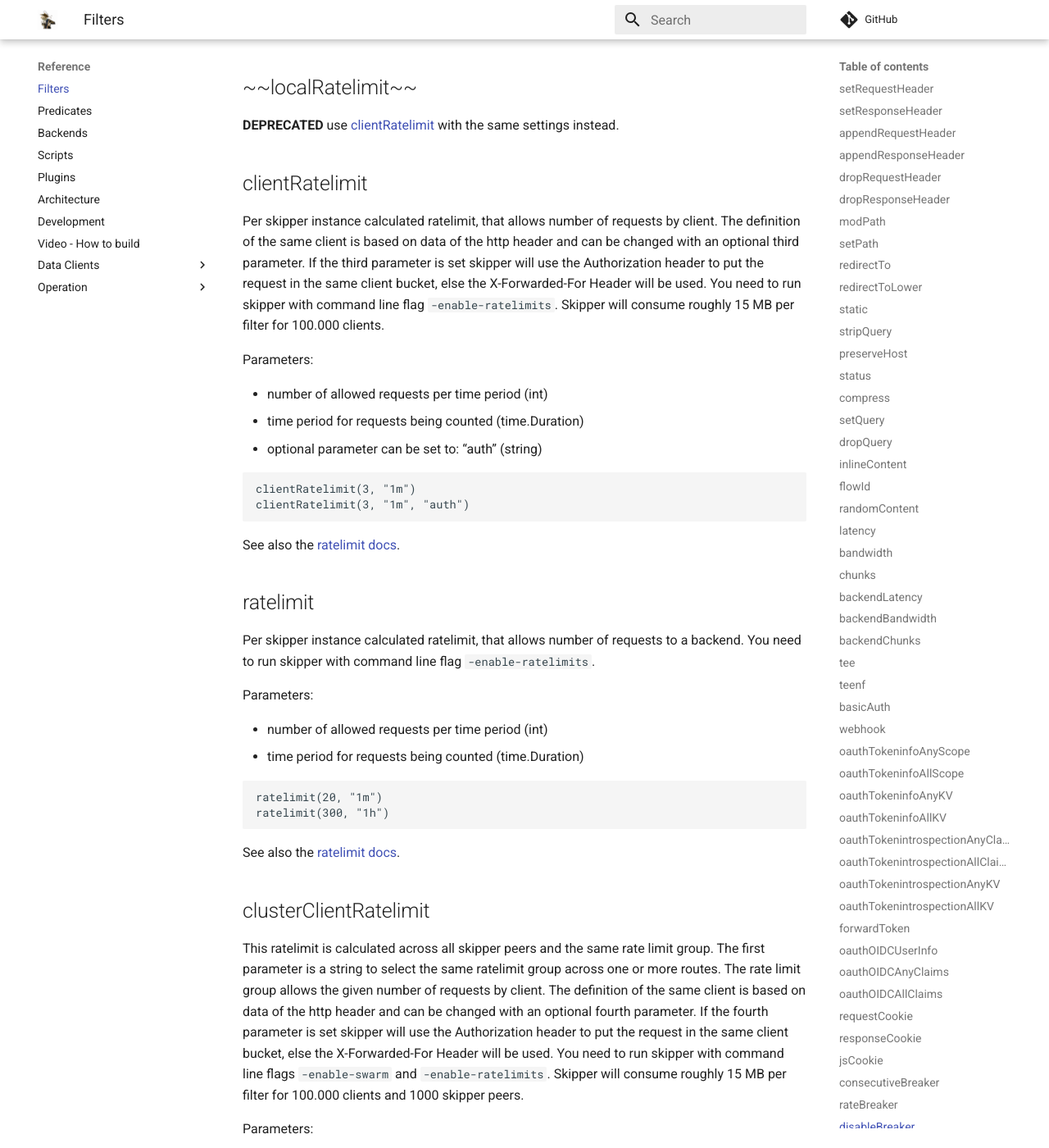
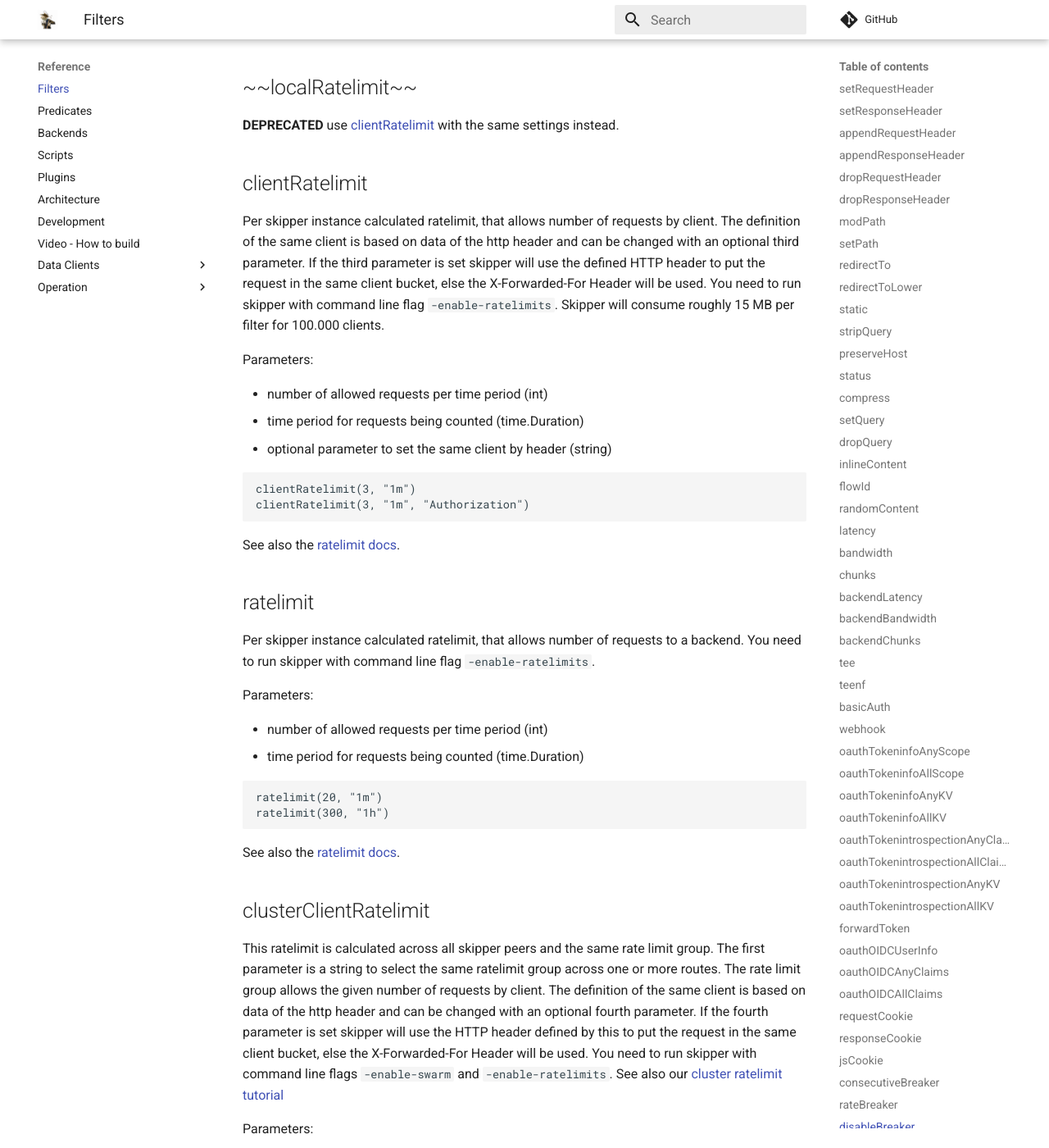
Before and after one commit to zalando/skipper, an MkDocs documentation site: the page built from docs/reference/filters.md, in a window 1280 px wide and 1400 px high, scrolled down 16031 px. Shown: the whole window at 82% size. Built offline with MkDocs 1.6.1 and Material for MkDocs 9.7.7, drawn with Linux system fonts in a browser that asks for light colours; comment, search, counter and statistics services are not loaded; some of the changed text lies outside the part shown.

````diff
--- a/docs/reference/filters.md
+++ b/docs/reference/filters.md
@@ -717,7 +717,7 @@ See also the [circuit breaker docs](https://godoc.org/github.com/zalando/skipper
 
 ## ~~localRatelimit~~
 
-**DEPRECATED** use [clientRatelimit](#clientRatelimit) with the same
+**DEPRECATED** use [clientRatelimit](#clientratelimit) with the same
   settings instead.
 
 ## clientRatelimit
@@ -726,7 +726,7 @@ Per skipper instance calculated ratelimit, that allows number of
 requests by client. The definition of the same client is based on data
 of the http header and can be changed with an optional third
 parameter. If the third parameter is set skipper will use the
-Authorization header to put the request in the same client bucket,
+defined HTTP header to put the request in the same client bucket,
 else the X-Forwarded-For Header will be used. You need to run skipper
 with command line flag `-enable-ratelimits`. Skipper will consume
 roughly 15 MB per filter for 100.000 clients.
@@ -735,11 +735,11 @@ Parameters:
 
 * number of allowed requests per time period (int)
 * time period for requests being counted (time.Duration)
-* optional parameter can be set to: "auth" (string)
+* optional parameter to set the same client by header (string)
 
 ```
 clientRatelimit(3, "1m")
-clientRatelimit(3, "1m", "auth")
+clientRatelimit(3, "1m", "Authorization")
 ```
 
 See also the [ratelimit docs](https://godoc.org/github.com/zalando/skipper/ratelimit).
@@ -770,22 +770,21 @@ ratelimit group across one or more routes.  The rate limit group
 allows the given number of requests by client. The definition of the
 same client is based on data of the http header and can be changed
 with an optional fourth parameter. If the fourth parameter is set
-skipper will use the Authorization header to put the request in the
-same client bucket, else the X-Forwarded-For Header will be used.  You
-need to run skipper with command line flags `-enable-swarm` and
-`-enable-ratelimits`. Skipper will consume roughly 15 MB per filter
-for 100.000 clients and 1000 skipper peers.
+skipper will use the HTTP header defined by this to put the request in
+the same client bucket, else the X-Forwarded-For Header will be used.
+You need to run skipper with command line flags `-enable-swarm` and
+`-enable-ratelimits`. See also our [cluster ratelimit tutorial](../../tutorials/ratelimit/#cluster-ratelimit)
 
 Parameters:
 
 * rate limit group (string)
 * number of allowed requests per time period (int)
 * time period for requests being counted (time.Duration)
-* optional parameter can be set to: "auth" (string)
+* optional parameter to set the same client by header (string)
 
 ```
 clusterClientRatelimit("groupA", 10, "1h")
-clusterClientRatelimit("groupA", 10, "1h", "auth")
+clusterClientRatelimit("groupA", 10, "1h", "Authorization")
 ```
 
 See also the [ratelimit docs](https://godoc.org/github.com/zalando/skipper/ratelimit).
@@ -797,7 +796,8 @@ rate limit group. The first parameter is a string to select the same
 ratelimit group across one or more routes.  The rate limit group
 allows the given number of requests to a backend. You need to have run
 skipper with command line flags `-enable-swarm` and
-`-enable-ratelimits`.
+`-enable-ratelimits`. See also our [cluster ratelimit tutorial](../../tutorials/ratelimit/#cluster-ratelimit)
+
 
 Parameters:
 
````
Also changed, not shown: docs/kubernetes/ingress-usage.md (+2 -2 lines), 2 other files.
